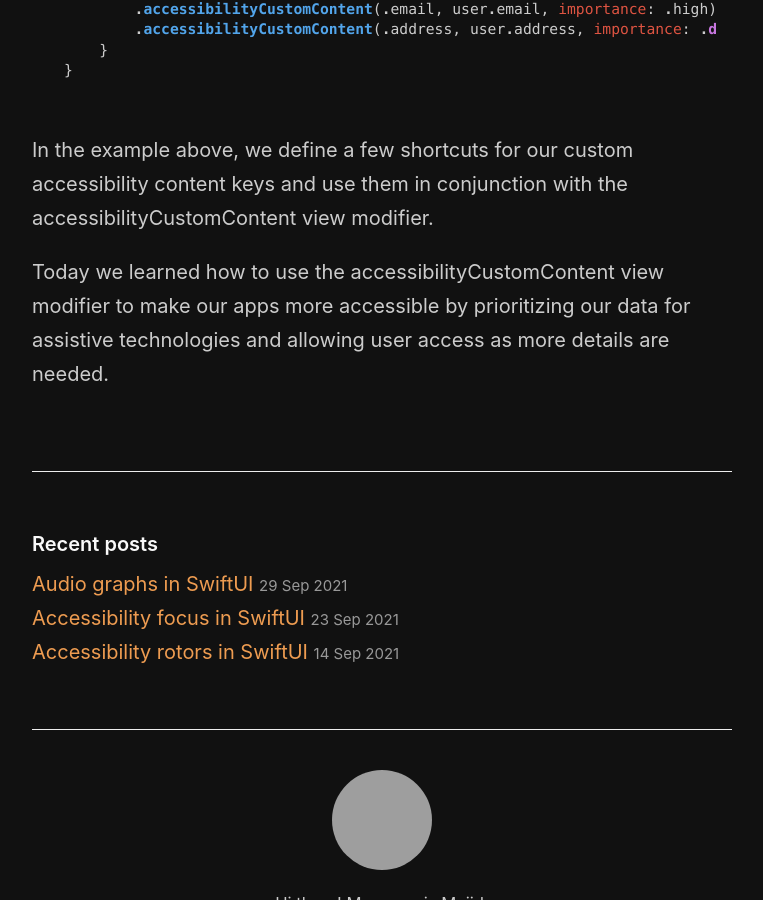
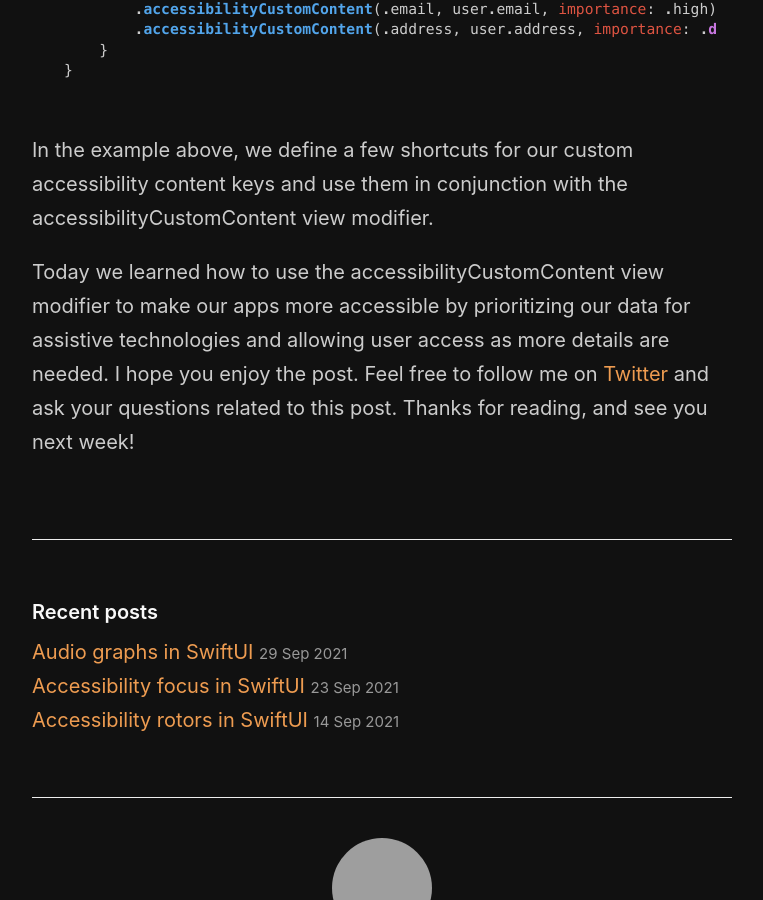
Before and after one commit to mecid/mecid.github.io, a Jekyll site: the page built from _posts/2021-10-06-custom-accessibility-content-in-swiftui.md, in a window 1280 px wide and 900 px high, scrolled down 3983 px, cut to the strip 0-900 px from the top of the window. Shown: the whole strip, without its empty margins (258-1021 px from the left). Built offline with Jekyll 4.4.1, drawn with Linux system fonts in a browser that asks for light colours; grey boxes are pictures that could not be loaded.

Commit message:
conclusion added to custom accessibility post

```diff
--- a/_posts/2021-10-06-custom-accessibility-content-in-swiftui.md
+++ b/_posts/2021-10-06-custom-accessibility-content-in-swiftui.md
@@ -131,4 +131,4 @@
 
 In the example above, we define a few shortcuts for our custom accessibility content keys and use them in conjunction with the accessibilityCustomContent view modifier.
 
-Today we learned how to use the accessibilityCustomContent view modifier to make our apps more accessible by prioritizing our data for assistive technologies and allowing user access as more details are needed.
+Today we learned how to use the accessibilityCustomContent view modifier to make our apps more accessible by prioritizing our data for assistive technologies and allowing user access as more details are needed. I hope you enjoy the post. Feel free to follow me on [Twitter](https://twitter.com/mecid) and ask your questions related to this post. Thanks for reading, and see you next week!
```
